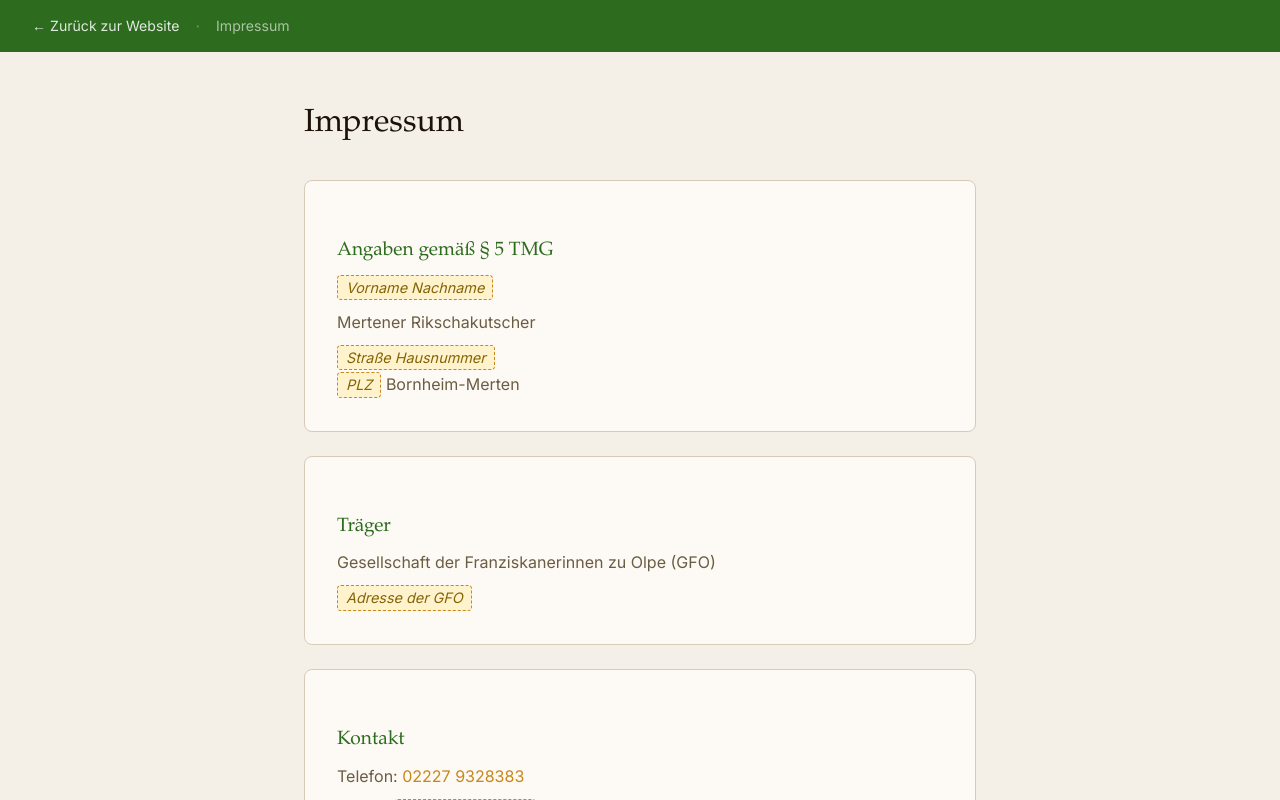
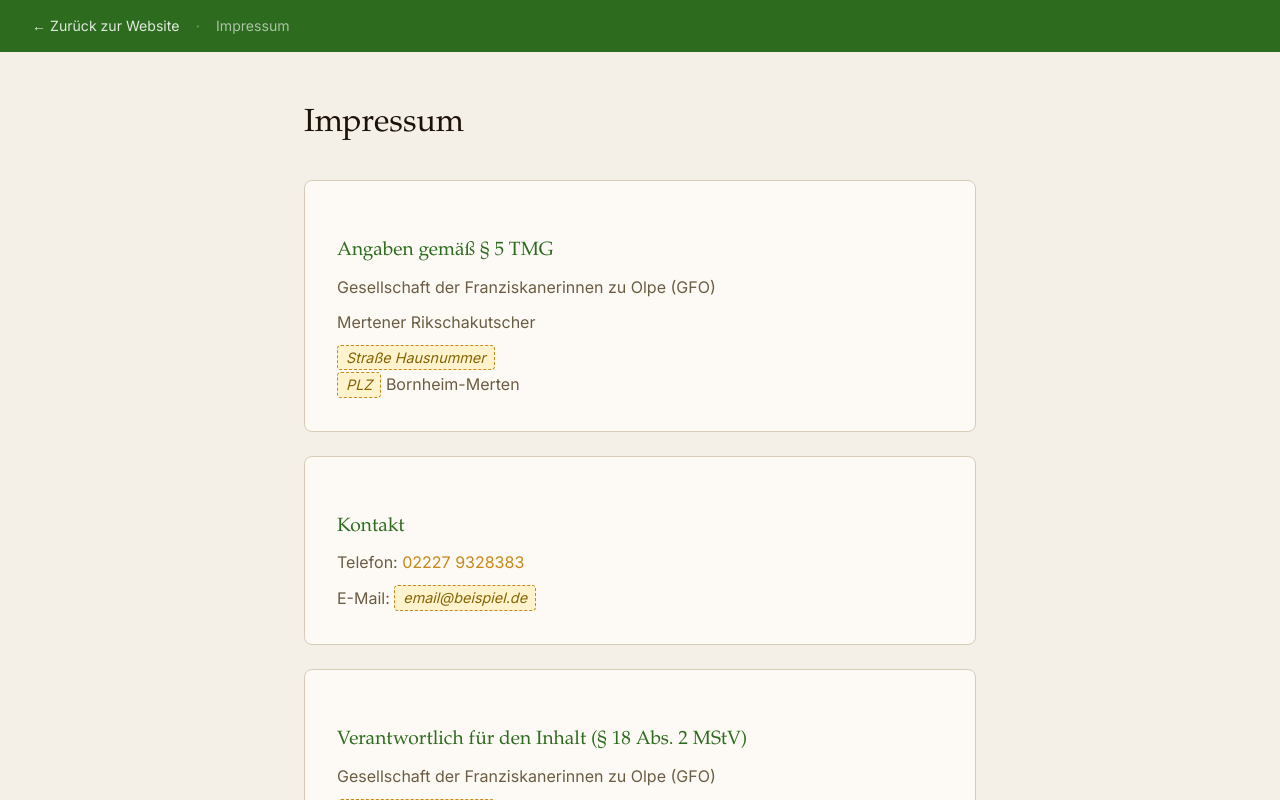
Before and after one commit to WF62/rikscha, a Next.js app: page /impressum in a window 1280 px wide. Shown: the top 800 px of the page. Built offline with nearby package versions, Linux system fonts and the light colour scheme.

Commit message:
Impressum/Datenschutz: GFO als Verantwortliche eintragen

```diff
--- a/src/app/(public)/datenschutz/page.tsx
+++ b/src/app/(public)/datenschutz/page.tsx
@@ -49,7 +49,7 @@ export default function DatenschutzPage() {
           <h2>1. Verantwortliche Stelle</h2>
           <p>Verantwortlich für die Datenverarbeitung auf dieser Website:</p>
           <p>
-            <span className="placeholder">Vorname Nachname</span><br/>
+            Gesellschaft der Franziskanerinnen zu Olpe (GFO)<br/>
             Mertener Rikschakutscher<br/>
             <span className="placeholder">Straße Hausnummer</span><br/>
             <span className="placeholder">PLZ</span> Bornheim-Merten<br/>
--- a/src/app/(public)/impressum/page.tsx
+++ b/src/app/(public)/impressum/page.tsx
@@ -47,18 +47,12 @@ export default function ImpressumPage() {
 
         <div className="block">
           <h2>Angaben gemäß § 5 TMG</h2>
-          <p><span className="placeholder">Vorname Nachname</span></p>
+          <p>Gesellschaft der Franziskanerinnen zu Olpe (GFO)</p>
           <p>Mertener Rikschakutscher</p>
           <p>
             <span className="placeholder">Straße Hausnummer</span><br/>
             <span className="placeholder">PLZ</span> Bornheim-Merten
           </p>
-        </div>
-
-        <div className="block">
-          <h2>Träger</h2>
-          <p>Gesellschaft der Franziskanerinnen zu Olpe (GFO)</p>
-          <p><span className="placeholder">Adresse der GFO</span></p>
         </div>
 
         <div className="block">
@@ -69,7 +63,7 @@ export default function ImpressumPage() {
 
         <div className="block">
           <h2>Verantwortlich für den Inhalt (§ 18 Abs. 2 MStV)</h2>
-          <p><span className="placeholder">Vorname Nachname</span></p>
+          <p>Gesellschaft der Franziskanerinnen zu Olpe (GFO)</p>
           <p>
             <span className="placeholder">Straße Hausnummer</span><br/>
             <span className="placeholder">PLZ</span> Bornheim-Merten
```
